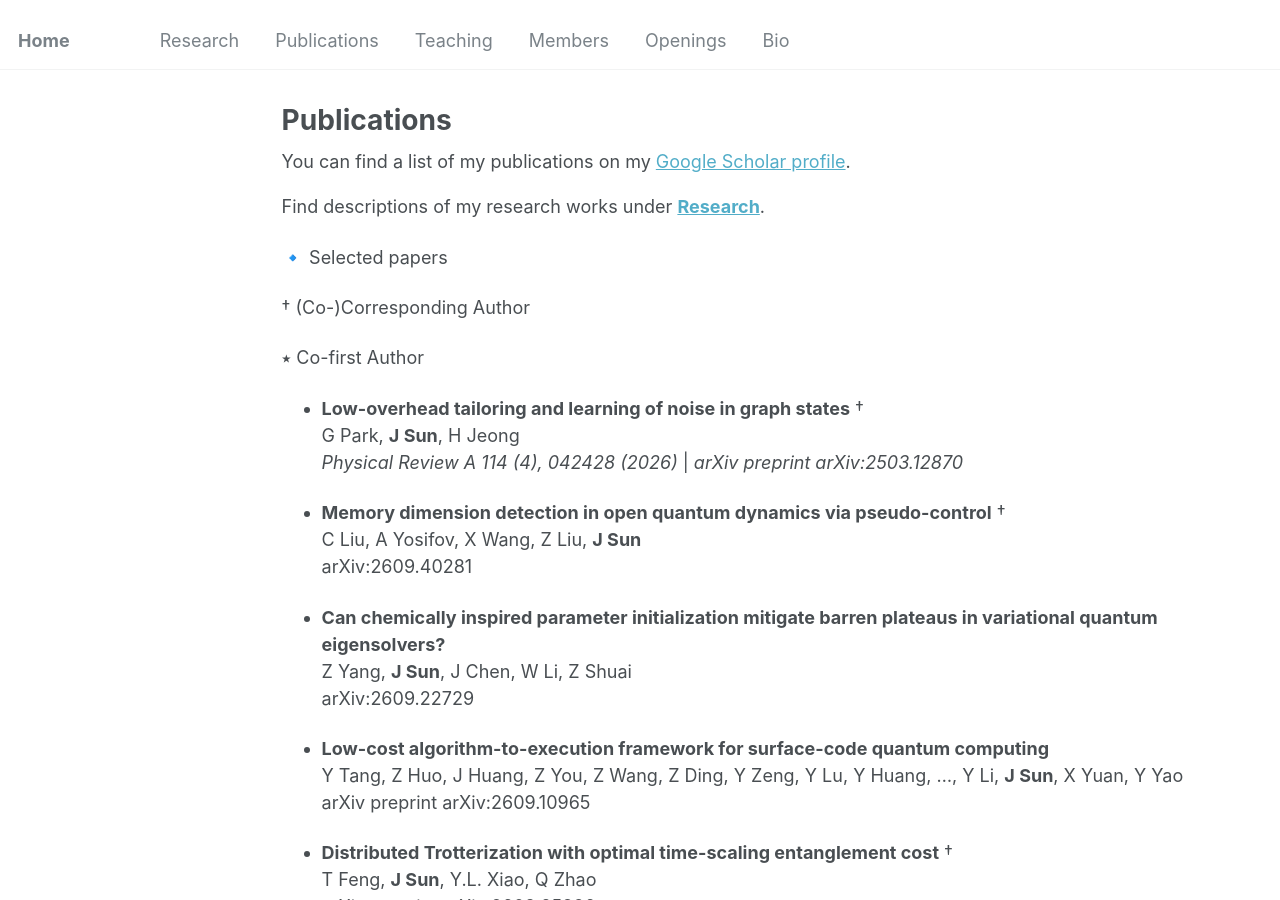
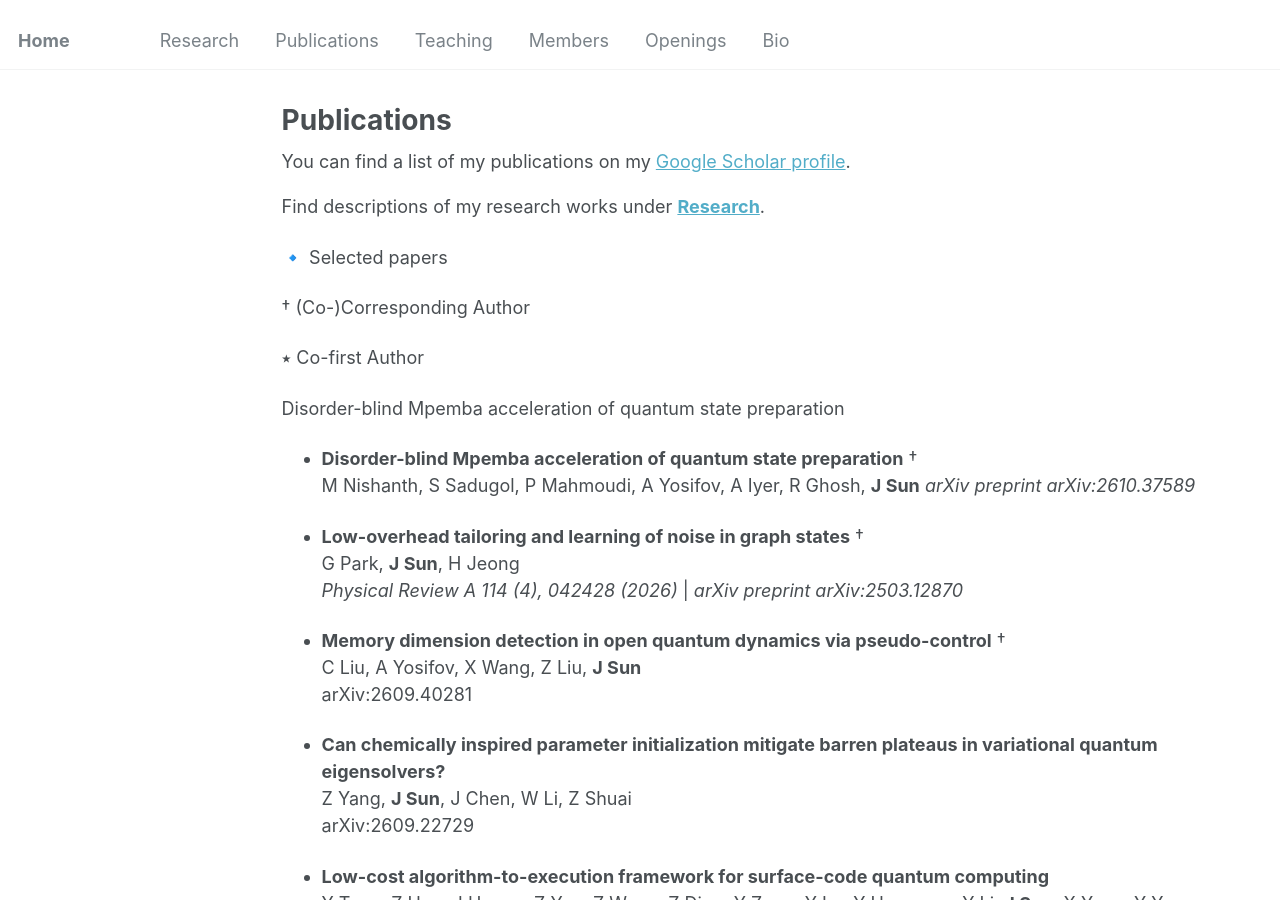
Before and after one commit to jinzhao-sun/jinzhao-sun.github.io, a Jekyll site: the page built from _pages/publications.md, in a window 1280 px wide and 900 px high. Built offline with Jekyll 4.4.1, drawn with Linux system fonts in a browser that asks for light colours.

Commit message:
Update publications.md

```diff
--- a/_pages/publications.md
+++ b/_pages/publications.md
@@ -19,6 +19,13 @@ Find descriptions of my research works under **[Research](research.md)**.
 †  (Co-)Corresponding Author
 
 ⭑ Co-first Author
+
+Disorder-blind Mpemba acceleration of quantum state preparation
+
+- **Disorder-blind Mpemba acceleration of quantum state preparation** †<br>
+  M Nishanth, S Sadugol, P Mahmoudi, A Yosifov, A Iyer, R Ghosh,  **J Sun**
+  *arXiv preprint arXiv:2610.37589*
+
 
 - **Low-overhead tailoring and learning of noise in graph states** †<br>
   G Park,  **J Sun**, H Jeong  <br>
```
